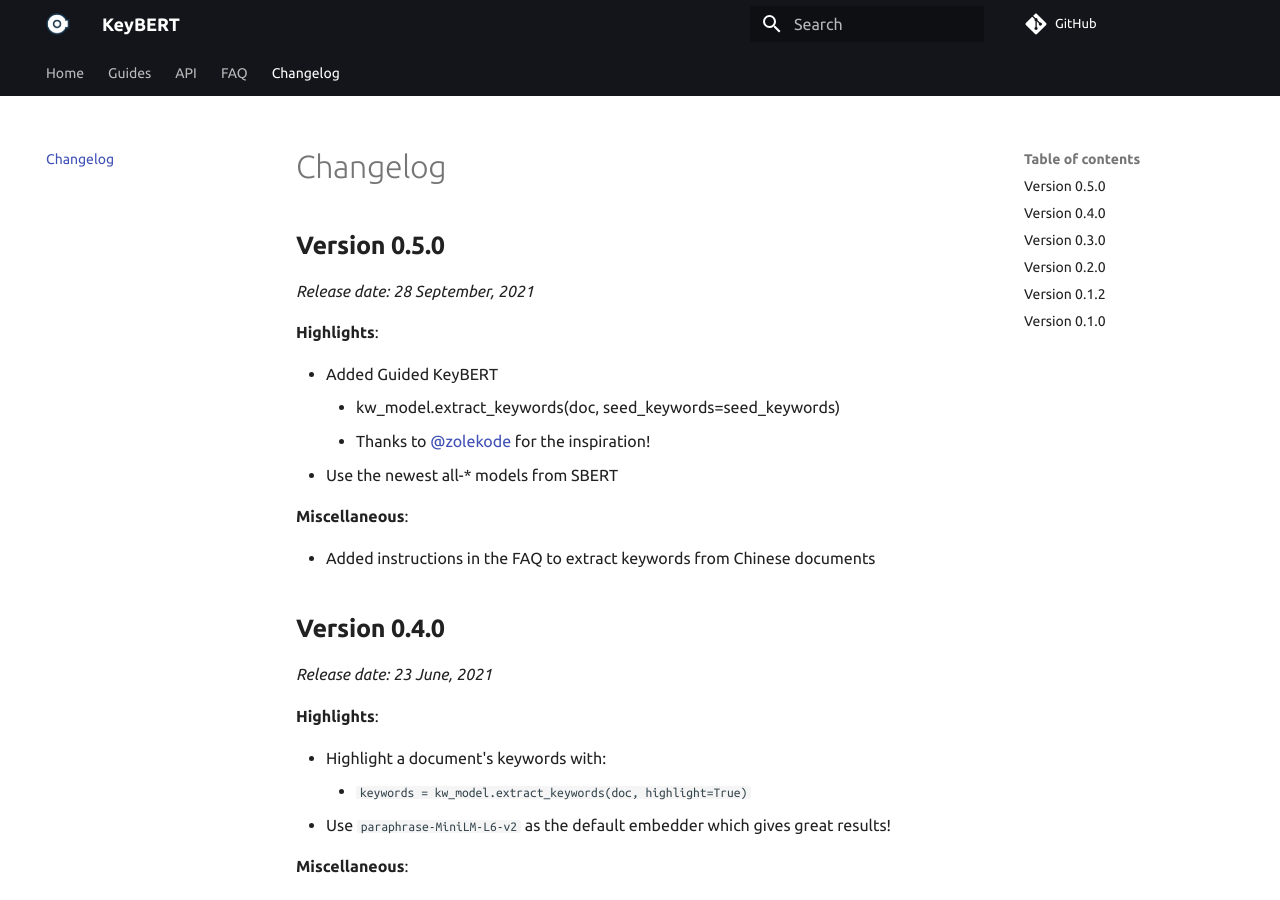
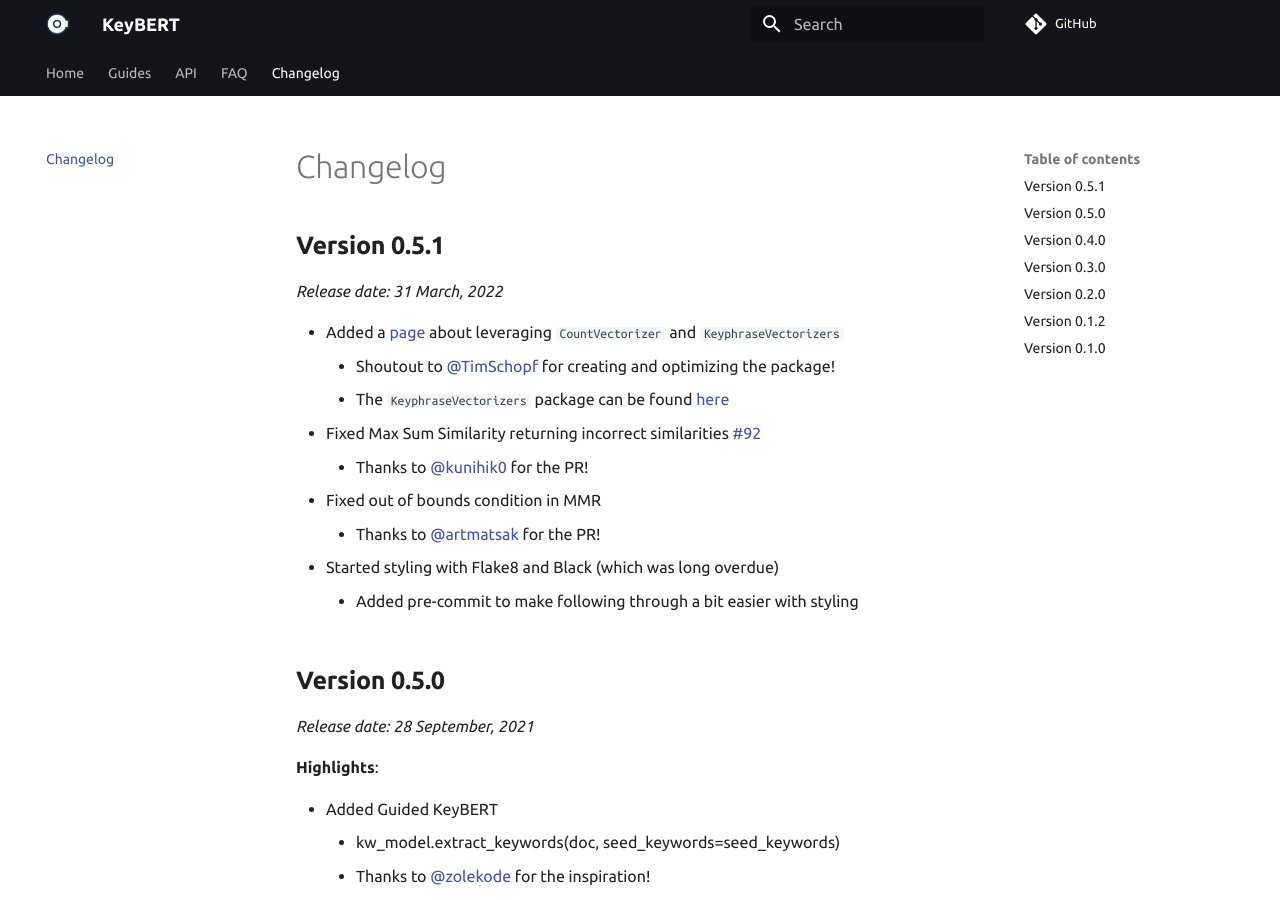
Before and after one commit to MaartenGr/KeyBERT, an MkDocs documentation site: the page built from docs/changelog.md, in a window 1280 px wide and 900 px high. Built offline with MkDocs 1.6.1 and Material for MkDocs 9.7.7, drawn with Linux system fonts in a browser that asks for light colours; comment, search, counter and statistics services are not loaded.

Commit message:
Update version, add changelog, update some docstrings

```diff
--- a/docs/changelog.md
+++ b/docs/changelog.md
@@ -1,3 +1,17 @@
+## **Version 0.5.1**
+*Release date:  31 March, 2022*
+
+
+* Added a [page](https://maartengr.github.io/KeyBERT/guides/countvectorizer.html) about leveraging `CountVectorizer` and `KeyphraseVectorizers`
+    * Shoutout to [@TimSchopf](https://github.com/TimSchopf) for creating and optimizing the package!
+    * The `KeyphraseVectorizers` package can be found [here](https://github.com/TimSchopf/KeyphraseVectorizers)
+* Fixed Max Sum Similarity returning incorrect similarities [#92](https://github.com/MaartenGr/KeyBERT/issues/92)
+    * Thanks to [@kunihik0](https://github.com/kunihik0) for the PR!
+* Fixed out of bounds condition in MMR
+    * Thanks to [@artmatsak](https://github.com/artmatsak) for the PR!
+* Started styling with Flake8 and Black (which was long overdue)
+    * Added pre-commit to make following through a bit easier with styling
+
 ## **Version 0.5.0**
 *Release date:  28 September, 2021*
 
--- a/keybert/__init__.py
+++ b/keybert/__init__.py
@@ -1,3 +1,3 @@
 from keybert._model import KeyBERT
 
-__version__ = "0.5.0"
+__version__ = "0.5.1"
--- a/setup.py
+++ b/setup.py
@@ -37,7 +37,7 @@
 setup(
     name="keybert",
     packages=find_packages(exclude=["notebooks", "docs"]),
-    version="0.5.0",
+    version="0.5.1",
     author="Maarten Grootendorst",
     author_email="maartengrootendorst@gmail.com",
     description="KeyBERT performs keyword extraction with state-of-the-art transformer models.",
```
Also changed, not shown: 2 other files.
